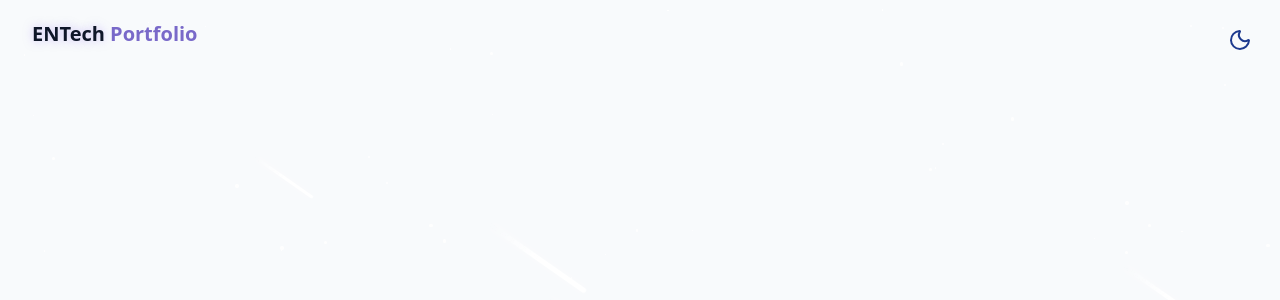
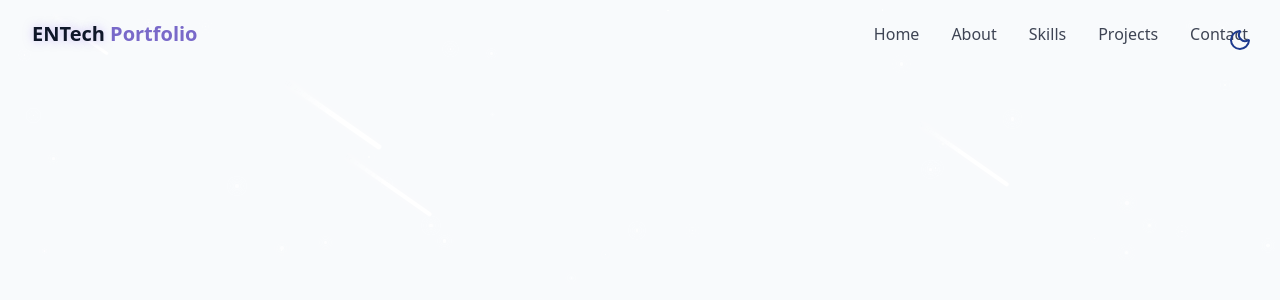
Before and after one commit to EBESYtheCoder/PortfolioWebsite, a React (Vite) app: page / in a window 1280 px wide. Shown: the top 300 px of the page. Built offline with nearby package versions, Linux system fonts and the light colour scheme.

Commit message:
desktop navbar

```diff
--- a/src/components/Navbar.jsx
+++ b/src/components/Navbar.jsx
@@ -28,15 +28,33 @@ export const Navbar = () => {
         isScrolled ? "py-3 bg-background/80 backdrop-blur-md shadow-xs" : "py-5"
       )}
     >
-
       <div className="container flex items-center justify-between">
-        <a className="text-xl font-bold text-primary flex items-center">
+        <a
+          className="text-xl font-bold text-primary flex items-center"
+          href="#hero"
+        >
           <span className="relative z-10">
-            <span className="text-glow text-foreground"> ENTech </span> Portfolio
+            <span className="text-glow text-foreground"> ENTech </span>{" "}
+            Portfolio
           </span>
         </a>
+
+        {/* ----desktop nav */}
+
+        <div className="hidden md:flex space-x-8">
+          {navItems.map((item, key) => (
+            <a
+              key={key}
+              href={item.href}
+              className="text-foreground/80 hover:text-primary transition-colors duration-300"
+            >
+              {item.name}
+            </a>
+          ))}
+        </div>
+
+        {/* ----mobile nav */}
       </div>
-
     </nav>
   );
 };
```
